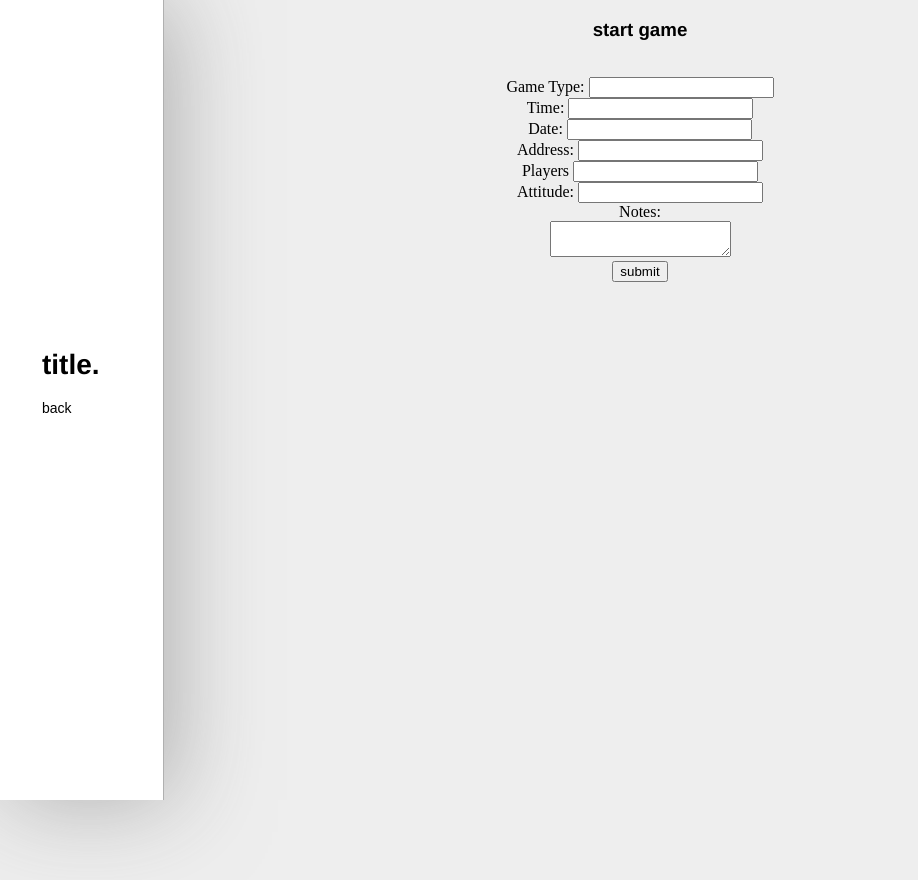
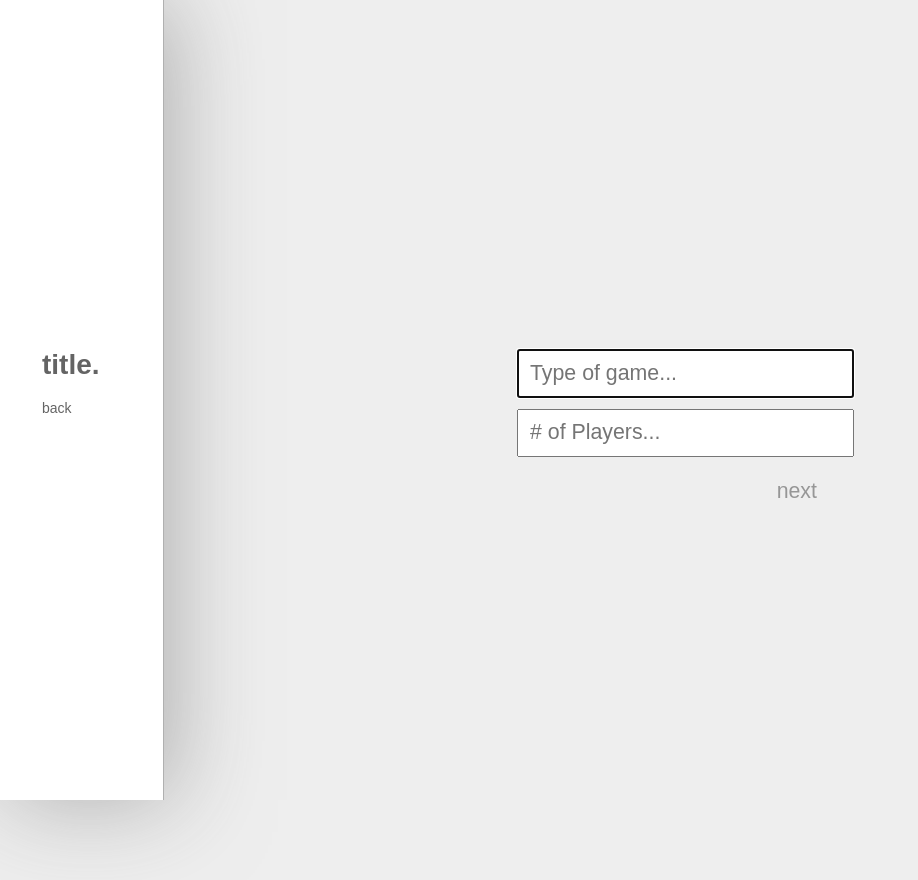
Before and after one commit to ajrobine/sports-project, a plain HTML site: page layout.html in a window 1280 px wide. Both pictures are taken after a click on the element "post game". Shown: the top 880 px of the page, without its empty margins (0-918 px from the left). Drawn offline with Linux system fonts and the light colour scheme; some packages are replaced by stand-ins of ours; a script that the page names is missing.

Commit message:
post new event menu is much slicker. ids are all same so back-end compatability should be unchanged

```diff
--- a/layout.html
+++ b/layout.html
@@ -8,6 +8,7 @@
 
 		<script type="text/javascript" src="scripts/jquery.js"></script>
 		<script type="text/javascript" src="scripts/layout.js"></script>
+		<script type='text/javascript' src='/js/jquery.mousewheel.min.js'></script>
 	</head>
 	<body>
 	<!--EVENT TILES-->
@@ -19,33 +20,27 @@
 	<!--SECONDARY SCREEN (MENU, CREATE and POST EVENTS)-->
 		<div class="screen" id="screen_secondary">
 			<div id="subscreen_post">
-				<h3>start game</h3><br>
-				Game Type:
-					<input id="input_gametype">
-					<br>
-				Time:
-					<input id="input_time">
-					<br>
-				<!--DATE-->
-					<div id="date_container">
-						Date:
-						<input id="date"><br>
+					<div class="input_field_container">
+						<div class="input_field position1">
+							<input id="input_gametype" placeholder="Type of game..."><br>
+							<input id="input_players" placeholder="# of Players..."><br>
+							<div class="nav_position next_position">next</div>
+						</div>
+						<div class="input_field position2">
+							<input id="input_time" placeholder="Time..."><br>
+							<input id="input_address" placeholder="Location..."><br>
+							<div class="nav_position next_position">next</div>
+							<div class="nav_position back_position">back</div>
+						</div>
+						<div class="input_field position3">
+							<input id="input_attitude" placeholder="Attitude (e.g. competitive)"><br>
+							<textarea id="input_notes" placeholder="Notes..."></textarea>
+							<div class="nav_position submit">post</div>
+							<div class="nav_position back_position">back</div>
+						</div>
 					</div>
-				Address:
-					<input id="input_address">
-					<br>
-				Players
-					<input id="input_players">
-					<br>
-				Attitude:
-					<input id="input_attitude">
-					<br>
-				Notes:
-					<br>
-					<textarea id="input_notes">
-					</textarea>
-					<br>
-				<button class="submit" id="submit_new_game">submit</button>
+
+				<!--<button class="submit" id="submit_new_game">submit</button>-->
 			</div>
 			<div id="subscreen_find">
 				<h3>find game</h3><br>
--- a/scripts/layout.js
+++ b/scripts/layout.js
@@ -1,14 +1,16 @@
-function slideUp(){
-	$(".screen").animate({"top": "+=100%"}, 300);
+function toggleScreen(){
 
-	$("#menu_options").fadeOut("fast", function(){
-		$("#back").fadeIn("fast");
-	});
-}
+	function slideUp(){
+		$(".screen").animate({"top": "+=100%"}, 300);
 
-function toggleScreen(){
+		$("#menu_options").fadeOut("fast", function(){
+			$("#back").fadeIn("fast");
+		});
+	};
+
 	$("#post_event").click(function(){
 		$("#subscreen_post").show();
+		$("#input_gametype").focus();
 		slideUp();
 	});
 
@@ -27,16 +29,28 @@ function toggleScreen(){
 			$("#menu_options").fadeIn("fast");
 		});
 		$(".screen").animate({"top": "-=100%"}, 300, function(){
+			$(".position1").css("left", "50%")
+			$(".position2").css("left", "150%")
+			$(".position3").css("left", "250%")
+
 			$("#subscreen_post, #subscreen_find, #subscreen_menu").hide();
 		});
+	});
+};
+
+function navInputFields(){
+	$(".next_position").click(function(){
+		$(".input_field").animate({"left": "-=100%"});
+	});
+
+	$(".back_position").click(function(){
+		$(".input_field").animate({"left": "+=100%"});
 	});
 };
 
 $(document).ready(function(){
 
 	toggleScreen();
-	$(".event").click(function(){
-		$(this).css("background-color", "#fff")
-	});
+	navInputFields();
 
 });
--- a/styles/layout.css
+++ b/styles/layout.css
@@ -6,7 +6,15 @@
 		overflow: hidden;
 	}
 
-	h1, h2, h3, h4, h5, h6	{font-family: Franklin Gothic Medium;}
+	h1, h2, h3, h4, h5, h6	{font-family: arial;}
+
+	input, textarea {
+		height: 2em;
+		width: 15em;
+		margin: 0.25em;
+		font-size: 16pt;
+		padding-left: .5em;
+	}
 
 /*NAVIGATION*/
 
@@ -32,6 +40,7 @@
 		margin-top: -5em;
 		font-family: Arial;
 		font-size: 14px;
+		color: rgb(100, 100, 100);
 	}
 
 	.menu_bar p:hover {
@@ -57,6 +66,45 @@
 	#subscreen_post,
 	#subscreen_find,
 	#subscreen_menu	{display: none;}
+
+	.input_field_container	{
+		height: 7em;
+		width: 100%;
+		position: absolute;
+		top: 50%;
+		margin-top: -3.5em;
+	}
+
+	.input_field	{
+		height: 100%;
+		width: 16em;
+		position: absolute;
+		margin-left: -8em;
+	}
+
+	.position1	{left: 50%;}
+	.position2	{left: 150%;}
+	.position3	{left: 250%;}
+
+	.nav_position	{
+		width: 4em;
+		height: 1.3em;
+		margin: 0.25em;
+		font-size: 16pt;
+		font-family: arial;
+		padding: 0.5em;
+		color: rgb(150, 150, 150);
+		position: absolute;
+	}
+
+	.nav_position:hover	{
+		cursor: default;
+		background-color: rgb(150, 150, 150);
+		color: #eee;
+	}
+
+	.next_position, .submit	{right: -4.1em;}
+	.back_position			{left: 0em;}
 
 	/*PRIMARY SCREEN*/
 
```
